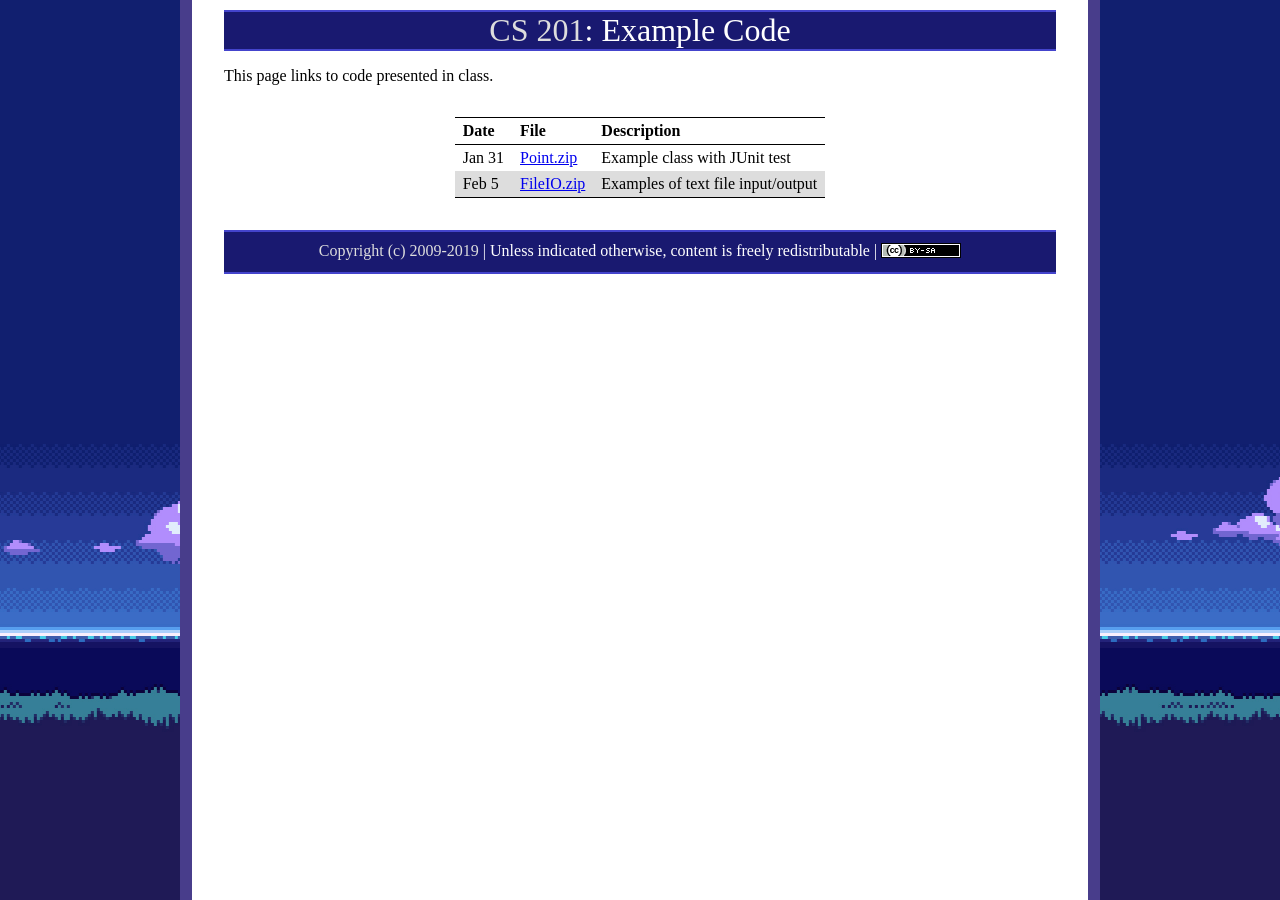
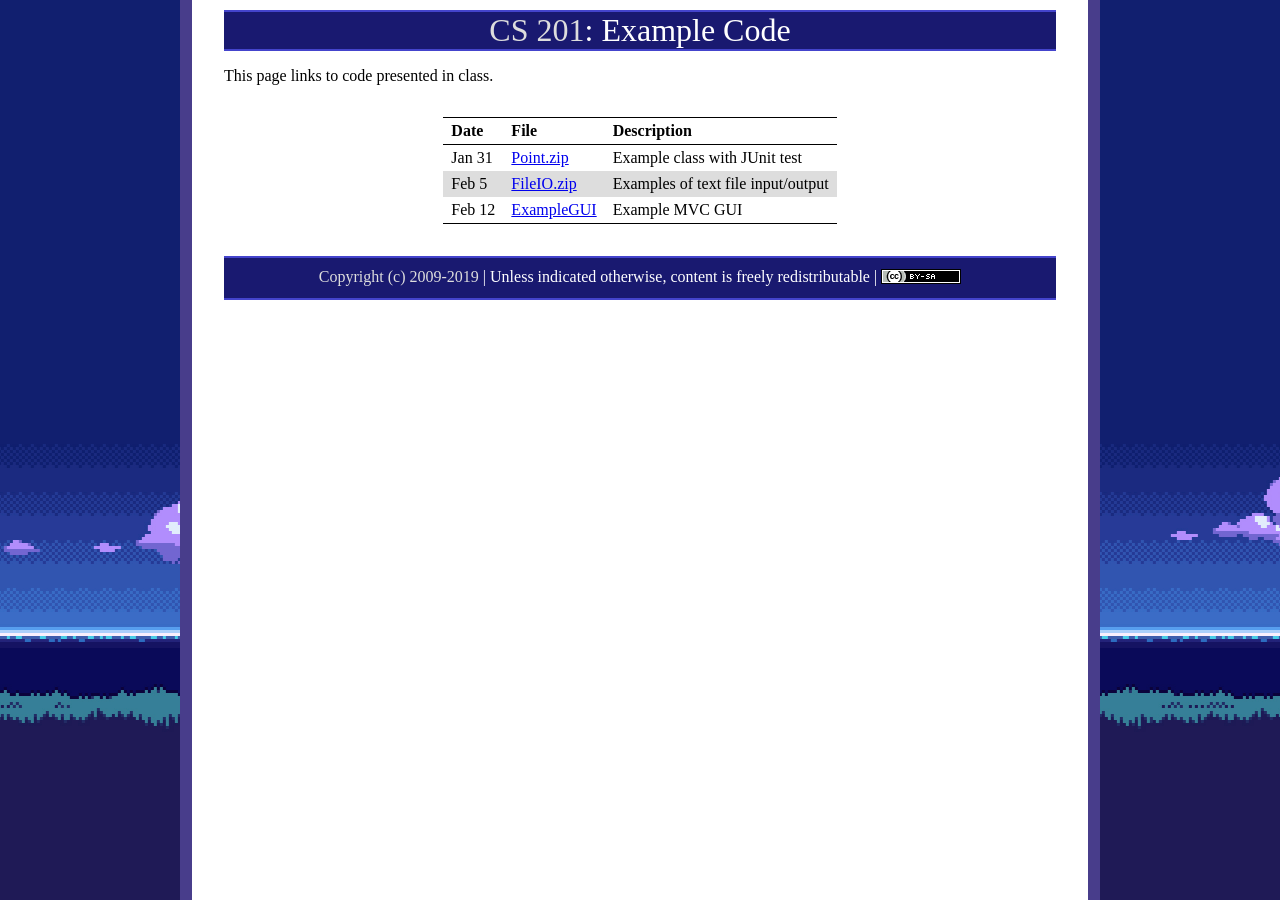
Before and after one commit to ycpcs/cs201-spring2019, a Jekyll site: the page built from examples/index.md, in a window 1280 px wide. Built offline with Jekyll 4.4.1, drawn with Linux system fonts in a browser that asks for light colours.

Commit message:
post example GUI

```diff
--- a/examples/index.md
+++ b/examples/index.md
@@ -9,6 +9,7 @@ Date | File | Description
 ---- | ---- | -----------
 Jan 31 | [Point.zip](Point.zip) | Example class with JUnit test
 Feb 5 | [FileIO.zip](FileIO.zip) | Examples of text file input/output
+Feb 12 | [ExampleGUI](ExampleGUI.zip) | Example MVC GUI
 
 <!--
 Aug 31 | [Employee](Employee.zip) | Example Employee class, JUnit test
```
Also changed, not shown: 1 other file.
